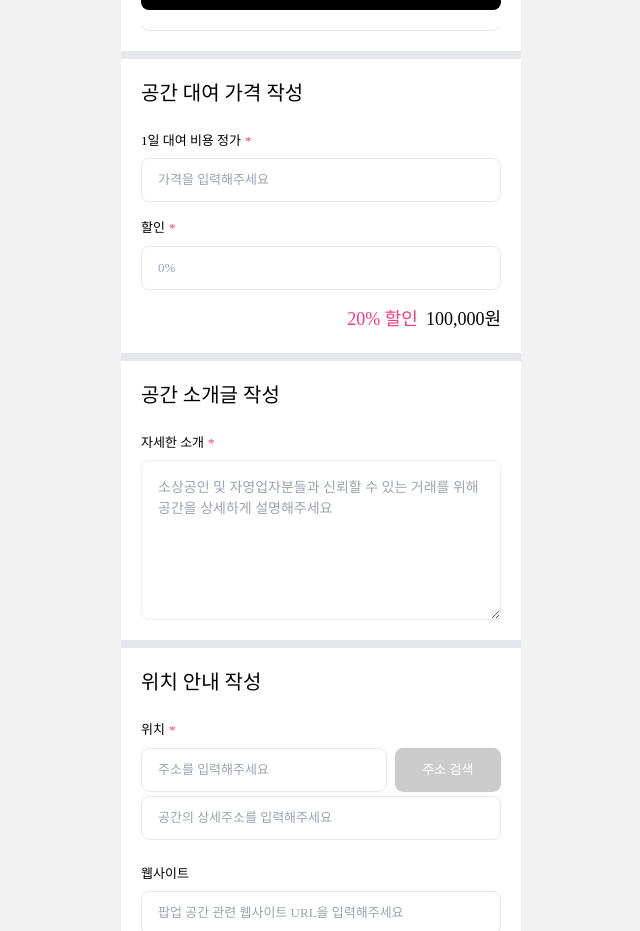
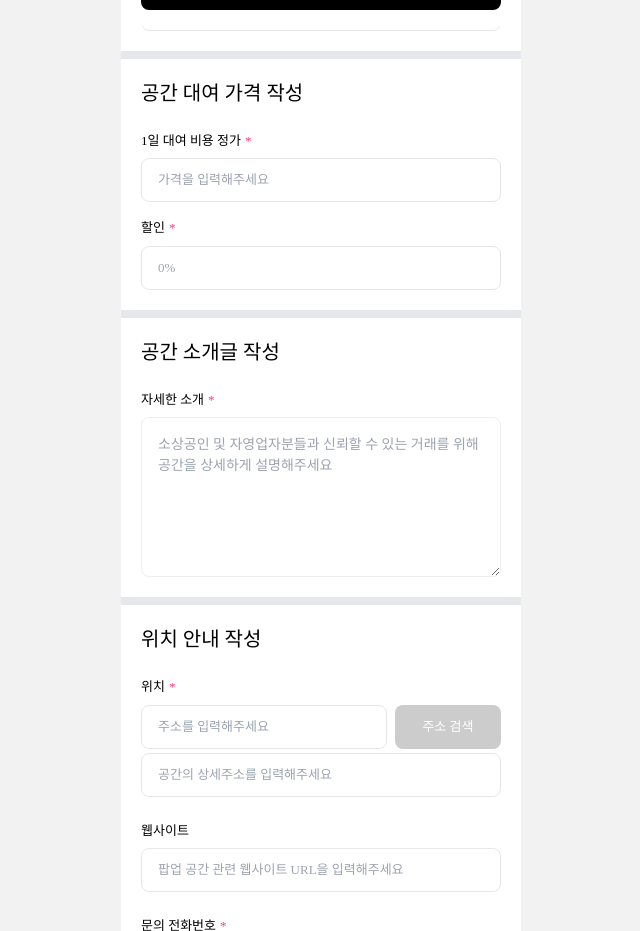
Before and after one commit to marchfirst01/dice-Host, a Next.js app: page /newPopUp in a window 1280 px wide. Shown: the part 774-1705 px from the top of the page, without its empty margins (319-959 px from the left). Built offline with nearby package versions, Linux system fonts and the light colour scheme.

Commit message:
Feat: 공간 대여 가격 format 설정

```diff
--- /dev/null
+++ b/src/components/newPopUp/priceInput.tsx
@@ -0,0 +1,35 @@
+import { NewPopUp, NewPopUpFormData } from '@type/newPopUp/newPopUpTypes';
+
+import React from 'react';
+import { Control, Controller } from 'react-hook-form';
+
+interface PriceInputComponentProps {
+  newPopUpInfo: NewPopUp;
+  control: Control<NewPopUpFormData>;
+}
+
+export default function PriceInputComponents({
+  newPopUpInfo,
+  control,
+}: PriceInputComponentProps): React.ReactElement<PriceInputComponentProps> {
+  const handleInputChange = (onChange: Function) => (e: React.ChangeEvent<HTMLInputElement>) => {
+    const value = e.target.value;
+    const formattedValue = value.replace(/[^\d]/g, '').replace(/\B(?=(\d{3})+(?!\d))/g, ',');
+    onChange(formattedValue);
+  };
+
+  return (
+    <Controller
+      name={newPopUpInfo.name}
+      control={control}
+      render={({ field: { onChange, value = '' } }) => (
+        <input
+          className="h-[44px] w-full rounded-lg border p-4 font-CAP1 text-CAP1 leading-CAP1"
+          onChange={handleInputChange(onChange)}
+          value={value}
+          placeholder={newPopUpInfo.placeholder}
+        />
+      )}
+    />
+  );
+}
--- /dev/null
+++ b/src/lib/utils/discountPrice.ts
@@ -0,0 +1,13 @@
+interface DiscountPriceProps {
+  discount: number;
+  price: number;
+}
+
+export default function discountPrice({ discount, price }: DiscountPriceProps) {
+  const stringValue = price.toString();
+  const numericValue = parseInt(stringValue.replace(/,/g, ''), 10);
+  const returnValue = Math.round(numericValue * (1 - discount / 100));
+  const formattedReturnValue = returnValue.toLocaleString();
+
+  return formattedReturnValue;
+}
--- a/src/pages/newPopUp/index.tsx
+++ b/src/pages/newPopUp/index.tsx
@@ -2,17 +2,30 @@ import Upload from '@assets/newPopUp/upload.svg';
 import ImageContainerComponent from '@components/newPopUp/imageContainer';
 import PopUpInputComponent from '@components/newPopUp/popUpInput';
 import PopUpTextareaComponent from '@components/newPopUp/popUpTextarea';
+import PriceInputComponents from '@components/newPopUp/priceInput';
 import NewPopUpLayout from '@layout/newPopUpLayout';
 import { newPopUp } from '@lib/newPopUp/newPopUp';
+import discountPrice from '@lib/utils/discountPrice';
 import { NewPopUpFormData, NewPopUpInfo } from '@type/newPopUp/newPopUpTypes';
 
-import React, { ChangeEvent, useRef, useState } from 'react';
+import React, { ChangeEvent, useEffect, useRef, useState } from 'react';
 import { SubmitHandler, useForm } from 'react-hook-form';
 
 import Image from 'next/image';
 
 const NewPopUpPage = () => {
-  const { control, handleSubmit } = useForm<NewPopUpFormData>();
+  const { control, handleSubmit, watch } = useForm<NewPopUpFormData>();
+
+  const watchDiscountFields = watch('discount');
+  const watchPriceFields = watch('price');
+
+  const [formattedPrice, setFormattedPrice] = useState<string>();
+  useEffect(() => {
+    if (watchDiscountFields && watchPriceFields) {
+      const returnValue = discountPrice({ discount: watchDiscountFields, price: watchPriceFields });
+      setFormattedPrice(returnValue);
+    }
+  }, [watchDiscountFields, watchPriceFields, formattedPrice]);
 
   // 폼 제출
   const onSubmit: SubmitHandler<NewPopUpFormData> = (formData: NewPopUpFormData) => {
@@ -121,12 +134,19 @@ const NewPopUpPage = () => {
       <section>
         <p className="mb-6 font-SUB1 text-SUB1 leading-SUB1">공간 대여 가격 작성</p>
         <div className="flex flex-col gap-4">
-          {InputDiv('price')}
+          <div className="flex flex-col gap-2 font-CAP1 text-CAP1 leading-CAP1">
+            <p className="after:ml-1 after:text-red after:content-['*']">
+              {newPopUp.price.display}
+            </p>
+            <PriceInputComponents newPopUpInfo={newPopUp.price} control={control} />
+          </div>
           {InputDiv('discount')}
-          <div className="flex flex-row justify-end gap-2 font-SUB2 text-SUB2 leading-SUB2">
-            <p className="text-red">20% 할인</p>
-            <p>100,000원</p>
-          </div>
+          {watchDiscountFields && formattedPrice && (
+            <div className="flex flex-row justify-end gap-2 font-SUB2 text-SUB2 leading-SUB2">
+              <p className="text-red">{watchDiscountFields}% 할인</p>
+              <p>{formattedPrice}원</p>
+            </div>
+          )}
         </div>
       </section>
       <section>
```
